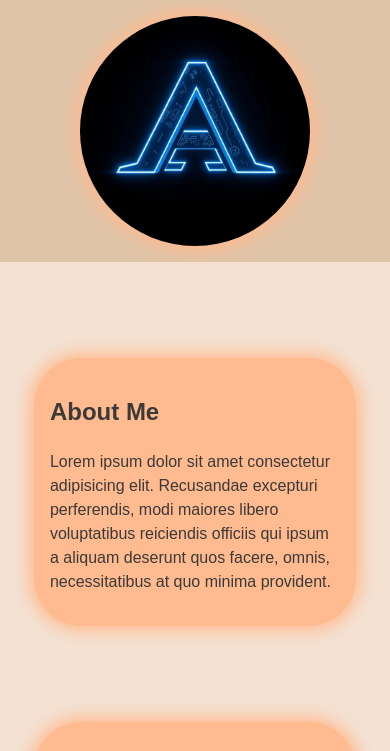
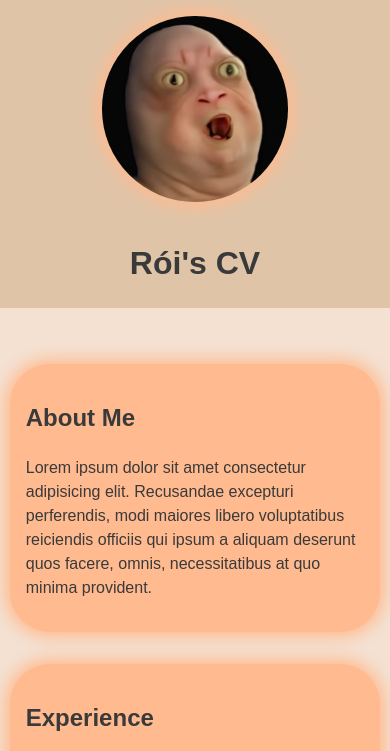
Before and after one commit to roiskaalum/www1, a website built with Vite: page v3_Assignment_CV/index.html in a window 390 px wide. Shown: the top 751 px of the page. Built offline with nearby package versions, Linux system fonts and the light colour scheme.

Commit message:
finalized

```diff
--- a/v3_Assignment_CV/index.html
+++ b/v3_Assignment_CV/index.html
@@ -9,6 +9,7 @@
   </head>
   <body>
     <a href="#" data="top-link"><img src="src/images/anchor.png" alt="Back to Top"></a>
+    <div class="body-flex-container">
       <div class="header-container">
         <header>
           <navbar>
@@ -16,10 +17,10 @@
               <a href="index.html"><img class="logo" src="src/images/logo.jpg" alt="Logo"></a>
             </div>
             <div class="logo-container">
-            <a href="src/images/profile_picture.png"><img class="logo pic1" src="src/images/profile_picture.png" alt="Profile Picture 1"></a>
+              <a href="src/images/profile_picture.png"><img class="logo" src="src/images/profile_picture.png" alt="Profile Picture 1"></a>
             </div>
             <div class="logo-container">
-            <a href="src/images/profile_picture_2.png"><img class="logo pic2" src="src/images/profile_picture_2.png" alt="Profile Picture 2"></a>
+              <a href="src/images/profile_picture_2.png"><img class="logo" src="src/images/profile_picture_2.png" alt="Profile Picture 2"></a>
             </div>
           </navbar>
           <h1>Rói's CV</h1>
@@ -66,6 +67,7 @@
       <footer>
         <p><strong>Contact me at: </strong><a href="mailto:roi.skaalum@gmail.com?Subject=From%20CV%20Website:%20">roi.skaalum@gmail.com</a></p>
       </footer>
+    </div>
     <script type="module" src="/src/main.js"></script>
   </body>
 </html>
--- a/v3_Assignment_CV/src/style.css
+++ b/v3_Assignment_CV/src/style.css
@@ -1,16 +1,16 @@
-/* Light theme colors */
+/* Light theme colors stored in variables to easily switch later, when making the color scheme for dark mode */
 :root {
-  --clr-primary-300: #f4e1d2; /* Light sandy color */
+  --clr-primary-300: #f4e1d2;
   --clr-primary-400: #e0c4a8;
-  --clr-accent-300: #ffba8f; /* Orange */
+  --clr-accent-300: #ffba8f;
   --clr-accent-400: #c29166;
-  --clr-neutral-300: #3a3a3a; /* Grey for Light mode users */
+  --clr-neutral-300: #3a3a3a;
   --clr-neutral-400: #f5f5f5;
 }
 
 /* #region Reset */
 
-/* // https://piccalil.li/blog/a-modern-css-reset */
+/* // https://piccalil.li/blog/a-modern-css-reset -> But slightly modified */
 
 /* Box sizing rules */
 *,
@@ -75,20 +75,6 @@ svg {
 
 /* #endregion Reset */
 
-/* #region Prefers Dark Mode Colors */
-/* Dark theme colors */
- /* @media (prefers-color-scheme: dark) {
-:root {
-    --clr-primary-300: #2c3e50;
-    --clr-primary-400: #34495e;
-    --clr-accent-300: #ff8c42;
-    --clr-accent-400: #e67e22;
-    --clr-neutral-300: #ecf0f1;
-    --clr-neutral-400: #bdc3c7;
-  }
-} */
-/* #endregion Prefers Dark Mode */
-
 /* #region Utility classes */
 
 .spacer {
@@ -125,151 +111,140 @@ a[data="top-link"]>img {
 
 /* #endregion toplink anchor tag */
 
+body {
+  /* Sets some basic styling rules that are the same in most places. Color of text doesn't change in this case(except for dark mode) */
+  font-family: Arial, sans-serif;
+  background-color: var(--clr-primary-300);
+  color: var(--clr-neutral-300);
+}
+
+/* Size of the divs containing the images, so this element decides the size of the images */
 .logo-container {
-  max-width: 230px;
+  width: 80%;
+  height: auto;
+  margin:auto;
+  padding:1em;
+}
+
+/* The images themselves, the class for the actual images, all of them */
+.logo {
+  width: 100%;
+  height: auto;
+
+  object-fit: cover;
+  border-radius: 50%;
+  box-shadow: 0 0 1em .3em var(--clr-accent-300);
+}
+
+.body-flex-container {
+  /* It's called flex, but I'm using grid xD, I can't be bothered to replace the name xD */
+  /* For some reason, I can't make the grid 100% of the width, I don't know which element is making it overflow, creating a scrollbar */
+  display: grid;
+  grid-template-columns: 25% 72% ;
+  gap: 1.5em;
+  height: 100vh;
+
+}
+
+/* Container for the logo container and sidepanel. That's why Flexbox is used */
+
+.header-container {
+  /* To reverse the order of how the header or sidepanel are displayed */
+  /* justify content right is to start expanding or shrinking from the top */
   display: flex;
+  flex-direction: column-reverse;
+  justify-content:right ;
+  background-color: var(--clr-primary-400);
+
+}
+navbar {
+  /* To reverse the order that the images are displayed in */
+  display: flex;
+  flex-direction: column-reverse;
+}
+
+h1 {
+  /* We're using the sidepanel to display this and the footer */
+  display:none;
+}
+
+aside.side-panel {
+  /* to add space to read the h2 and contact me on the side panel */
   text-align: center;
 }
 
-.logo {
-  width: 100%; /* Make the image fill the container */
-  max-width: 15em;
-  margin: auto;
-  height: auto; /* Make the image fill the container */
-  object-fit: cover; /* Ensure the image covers the container without distortion */
-  border-radius: 50%; /* Make the image circular */
-  box-shadow: 0 0 1em .3em var(--clr-accent-300);
-}
-
 footer {
+  display: none;
   background-color: var(--clr-primary-400);
   padding: 1rem;
   text-align: center;
-  color: var(--clr-neutral-300);
   bottom: 0;
   width: 100%;
 }
 
-body {
-  display: flex;
-  flex-direction: row;
-  margin: 0;
-  font-family: Arial, sans-serif;
-  background-color: var(--clr-primary-300);
-  color: var(--clr-neutral-300);
-  height:100%;
-  width:100%;
+.main-content {
+  place-items: center;
 }
 
-.header-container {
-  display:flex;
-  flex-direction: column;
-  flex: 0 0 auto;
-  max-width: 230px;
-  height: 100vh;
-  background-color:var(--clr-primary-400);
-}
-
-.side-panel {
-  display: block; /* Show side panel */
-  flex: 0 0 230px; /* Fixed width for side panel */
-}
-
-main {
-  flex: 1 0 auto; /* Main content takes remaining space */
-  padding:1rem;
-}
-
-.main-content {
-  display: flex;
-  flex-wrap: wrap;
-  gap: 1.5em;
-}
-
-.card {
-  flex: 1 1 calc(50% - 1em); /* Two cards per row */
-}
-
-footer {
+.spacer .spacer-2 {
   display: none;
-}
-
-h1 {
-  display:none;
-}
-
-.logo-container{
-  display:flex;
-  flex-direction:column;
-  margin:1em;
-  justify-content:center;
-  max-width: 230px;
-}
-
-header {
-  background-color: var(--clr-primary-400);
-  padding: 1rem;
-  text-align: center;
-  flex: 0 0 auto;
-}
-
-aside.side-panel {
-  background-color: var(--clr-primary-400);
-  padding: 1rem;
-  max-width: 230px;
-  flex: 0 0 auto; /* Fixed width for side panel */
-}
-
-.side-panel-content {
-  color: var(--clr-neutral-300);
 }
 
 .card {
   background-color: var(--clr-accent-300);
   padding: 1em;
-  border-radius: 3em;
+  margin:1em;
+  border-radius: 2.5em;
   box-shadow: 0 0 1em .3em var(--clr-accent-300);
-  margin-bottom: 1em;
-  max-width: 40em;
 }
 
-.pic2{
+.logo-container:last-child{
   display:none;
 }
 
 /* Screens between 426px (26.5625em) and 769px (48.0625em) */
-@media (min-width: 26.5625em) and (max-width: 48.0625em) {
-  .header-container{
+@media(max-width: 48.0625em) {
+.body-flex-container {
+  /* Change size of the grids, basically becomes block display, or flexwrap with every element taking up 100% anyway */
+    grid-template-columns: 100%;
+  }
+
+  h1 {
+    /* Basically the title of the page */
     display:block;
-    max-width: 100%;
-    height: 15%;
+  }
 
+  header {
+    /* Rearranges the things in the header to be centered, and stacked, instead of being lined up side by side */
+    display: flex;
+    flex-direction: column;
+    align-items: center;
+  }
+
+  navbar{
+    /* Prevents the 2 images from being stacked, and places them horizontally */
+    display: flex;
+    flex-direction: row;
   }
 
   .side-panel {
-    display: none; /* Hide side panel */
+    /* Hide side panel */
+    display: none;
   }
 
-  .profile-pictures {
-    display: flex;
-    flex-direction: column;
-    align-items: center;
-    gap: 0.5em;
-  }
-
-  .profile-pictures .logo {
-    max-width: 100px; /* Limit picture size */
-  }
-
-  .main-content {
-    display: flex;
-    flex-direction: row;
-    flex-wrap: wrap;
-    gap: 1em;
+  .logo {
+    /* Limit picture size for better display at tablet sizes */
+    max-width: 15em;
   }
 
   .card {
-    width: 33%;
+    width: 75%;
+    text-align: center;
+  }
+
+  footer{
+    /* Footer and sidepanel have overlapping, content, with sidepanel gone, the footer needs to be reactivated */
+    display:block;
   }
 }
 
@@ -279,171 +254,39 @@ aside.side-panel {
     display:block;
   }
 
-  .logo-container {
-    display:block;
-    margin:auto;
-  }
-  .header-container {
-    display:block;
-    max-width:100%;
-    height: 15%;
+  .logo-container:nth-child(2), .logo-container:first-child{
+    display:none;
   }
 
-  .main-content{
+  .logo-container:last-child {
     display:block;
   }
 
-  .side-panel {
-    display: none; /* Hide side panel */
-  }
-
-  .profile-pictures {
-    display: block;
-    margin:auto;
-  }
-
-  .card{
-    margin-bottom: 10em;
-  }
-
-  footer {
-    display: block;
-  }
-
-  .main-content {
-    display: flex;
-    flex-direction: column;
-    align-items: center; /* Center content */
-    gap: 1em;
-  }
-
   .card {
-    width: 90%; /* Full width cards with margins */
-    margin: 0 auto;
-  }
-
-  .pic1{
-    display:none;
+    width: 95%; /* Full width cards with margins */
+    text-align: left;
   }
 }
 
-/*
-.pic1 {
-  display:none;
-}
-
-section {
-  padding: 1rem;
-}
-
-.heading-div{
-  background-color: var(--clr-accent-400);
-  width: 100%;
-  padding:.3em;
-  border-radius: 5em;
-  text-align: center;
-  box-shadow: 0 0 1em .3em var(--clr-accent-300);
-}
-
-.p-div {
-  background-color: var(--clr-accent-300);
-  padding:1em;
-  border-radius: 3em;
-  box-shadow: 0 0 1em .3em var(--clr-accent-300);
-}
-
-footer {
-  background-color: var(--clr-primary-400);
-  padding: 1rem;
-  text-align: center;
-  color: var(--clr-neutral-300);
-}
-
-@media(min-width: 26.5625em){
-  .logo{
-    display:inline-block;
-    max-width: 60%;
-  }
-  .pic1 {
-    display:none;
-  }
-}
-
-@media(min-width: 48.0625em){
-
-  .logo{
-    display:inline-block;
-    max-width: 100%;
-  }
-
-  .pic1 {
-    display:inline-block;
-  }
-
-  .pic2 {
-    display:none;
-  }
-*/
-/*
-  header {
-    background-color: var(--clr-primary-400);
-    padding: 1rem;
-    display: flex;
-    justify-content: space-between;
-    align-items: center;
-  }
-
-  navbar {
-    display: flex;
-    justify-content: space-between;
-    align-items: center;
-    flex: 1; /* Allow navbar to grow and take up available space *//*
-    margin: 0 auto; /* Center navbar horizontally *//*
-    max-width: 800px; /* Optional: Set a max-width for the navbar *//*
-  }
-
-  h1 {
-    flex: 1; /* Allow the heading to grow and take up available space *//*
-    text-align: center; /* Center the heading text *//*
-    margin: 0; /* Remove default margin *//*
-  }
-
-  .main-content-mobile
-  {
-    display: none;
-  }
-
-  .main-content-pc {
-    display: flex;
-    flex-wrap: wrap; /* Allow sections to wrap to the next row *//*
-    gap: 1em; /* Add spacing between sections *//*
-  }
-
-  .main-content-pc .section {
-    flex: 1 1 calc(50% - 1em); /* Each section takes 50% of the width minus the gap *//*
-    display: flex;
-    flex-direction: column; /* Stack heading and paragraph vertically *//*
-    gap: 0.5em; /* Add spacing between heading and paragraph *//*
-  }
-
-  .main-content-pc .heading-div {
-    order: 1; /* Ensure heading is always first *//*
-  }
-
-  .main-content-pc .p-div {
-    order: 2; /* Ensure paragraph is always second *//*
-  }
-
-  @media (max-width: 48.0625em) {
-    .main-content-pc .section {
-      flex: 1 1 100%; /* Each section takes full width on smaller screens *//*
-    }
-  }
-}
 /* Notes:
 - --clr-primary-300: background-color for body
 - --clr-primary-400: background-color for header and footer
 - --clr-neutral-300: text color for body and header
 - --clr-accent-300: not used yet
 - --clr-accent-400: not used yet
-*/
+
+
+
+/* #region Prefers Dark Mode Colors */
+/* Dark theme colors */
+ /* @media (prefers-color-scheme: dark) {
+:root {
+    --clr-primary-300: #2c3e50;
+    --clr-primary-400: #34495e;
+    --clr-accent-300: #ff8c42;
+    --clr-accent-400: #e67e22;
+    --clr-neutral-300: #ecf0f1;
+    --clr-neutral-400: #bdc3c7;
+  }
+} */
+/* #endregion Prefers Dark Mode */
```
Also changed, not shown: 1 other file. Lines whose indentation alone changed are shown as unchanged.
